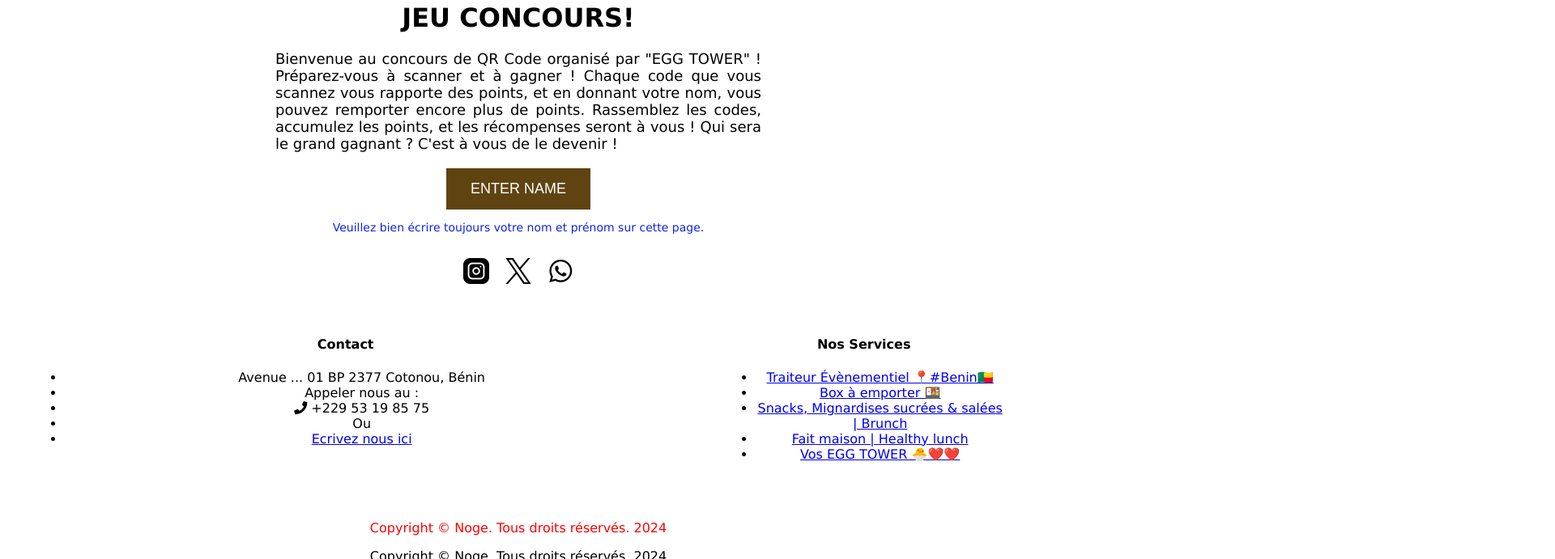
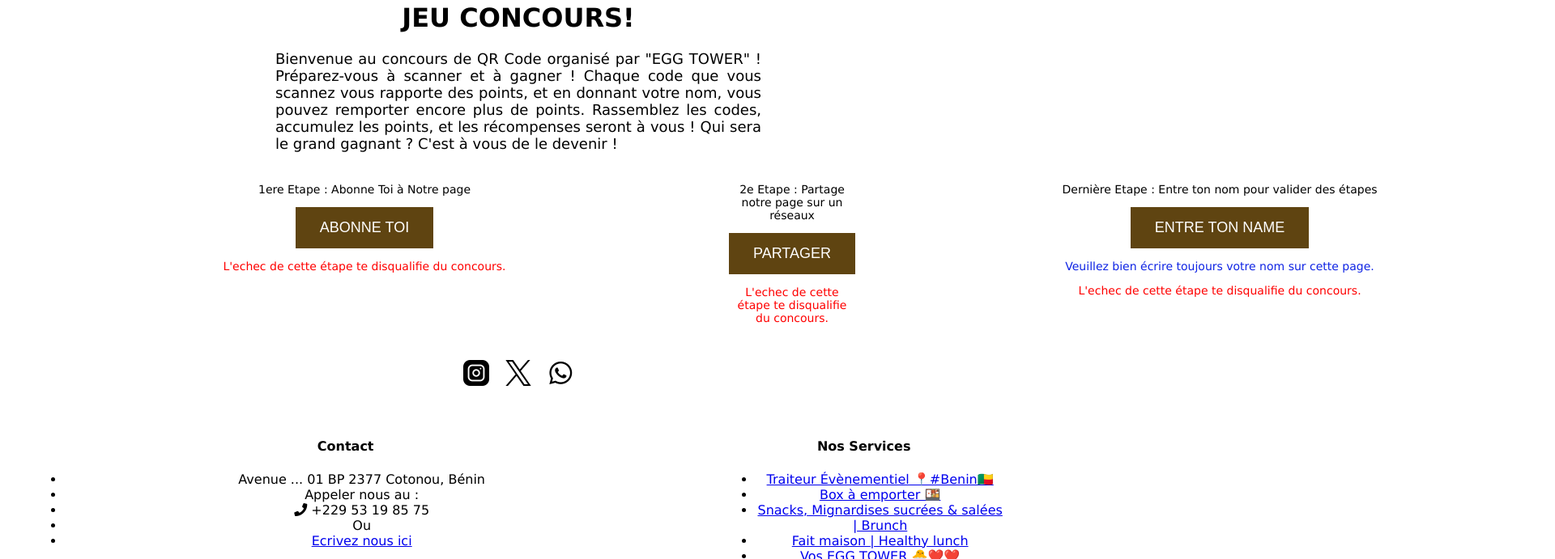
Before and after one commit to JohnBeat2457/Egg_tower, a website: page site/index.html in a window 1280 px wide. Shown: the part 409-1100 px from the top of the page at 81% size, 1920 px wide, since content can reach past the window. Drawn offline with Linux system fonts and the light colour scheme; a small style sheet from the web is missing.

Commit message:
addd buttons abonne toi et suivi

```diff
--- a/site/index.html
+++ b/site/index.html
@@ -89,6 +89,20 @@
             display: grid;
             grid-template-columns: 2fr 1fr;
         }
+        .grid-button {
+            column-width: 200;
+            display: grid;
+            grid-template-columns: 900px 3fr 900px 2fr 1000px 1fr;
+        }
+        .subscribe {
+            grid-column: 1;
+        }
+        .suivie {
+            grid-column: 2;
+        }
+        .name_enter {
+            grid-column: 3;
+        }
         .contact {
             grid-column: 2;
         }
@@ -165,17 +179,35 @@
         <p class="qr_code_text">Bienvenue au concours de QR Code organisé par "EGG TOWER" ! Préparez-vous à scanner et à gagner ! Chaque code que vous scannez vous rapporte des points, et en donnant votre nom, vous pouvez remporter encore plus de points. Rassemblez les codes, accumulez les points, et les récompenses seront à vous ! Qui sera le grand gagnant ? C'est à vous de le devenir !</p>
     </div>
 
-    <div class="enter_name_container">
-        <button onclick="window.location.href='https://forms.office.com/Pages/ResponsePage.aspx?id=DQSIkWdsW0yxEjajBLZtrQAAAAAAAAAAAAMAACL1ZB5UNlo0NFRaMUVHQlpaWVdOSDBQTFc3SzdVNS4u'" style="font-size: 18px; background-color: rgb(95, 68, 17); color: white; padding: 15px 30px; border: none; cursor: pointer;">ENTER NAME</button>
-        <p style="font-size: 14px; color: #0f24e4;">Veuillez bien écrire toujours votre nom et prénom sur cette page.</p>
+    <div class="grid-button">
+        <div class="subscribe">
+            <div class="enter_name_container">
+                <p style="font-size: 14px; color: #000000;">1ere Etape : Abonne Toi à Notre page</p>
+                <button onclick="window.location.href='https://www.instagram.com/the_eaters_box/'" style="font-size: 18px; background-color: rgb(95, 68, 17); color: white; padding: 15px 30px; border: none; cursor: pointer;">ABONNE TOI</button>
+                <p style="font-size: 14px; color: #ff0000;">L'echec de cette étape te disqualifie du concours.</p>
+            </div>
+        </div>
+        <div class="suivie">
+            <div class="enter_name_container">
+                <p style="font-size: 14px; color: #000000;">2e Etape : Partage notre page sur un réseaux </p>
+                <button onclick="window.location.href='https://www.instagram.com/the_eaters_box/?utm_source=ig_web_button_share_sheet'" style="font-size: 18px; background-color: rgb(95, 68, 17); color: white; padding: 15px 30px; border: none; cursor: pointer;">PARTAGER</button>
+                <p style="font-size: 14px; color: #ff0000;">L'echec de cette étape te disqualifie du concours.</p>
+            </div>
+        </div>
+        <div class="name_enter">
+            <div class="enter_name_container">
+                <p style="font-size: 14px; color: #000000;">Dernière Etape : Entre ton nom pour valider des étapes</p>
+                <button onclick="window.location.href='https://forms.office.com/Pages/ResponsePage.aspx?id=DQSIkWdsW0yxEjajBLZtrQAAAAAAAAAAAAMAACL1ZB5UNlo0NFRaMUVHQlpaWVdOSDBQTFc3SzdVNS4u'" style="font-size: 18px; background-color: rgb(95, 68, 17); color: white; padding: 15px 30px; border: none; cursor: pointer;">ENTRE TON NAME</button>
+                <p style="font-size: 14px; color: #0f24e4;">Veuillez bien écrire toujours votre nom sur cette page.</p>
+                <p style="font-size: 14px; color: #ff0000;">L'echec de cette étape te disqualifie du concours.</p>
+            </div>
+        </div>
     </div>
-
     <div class="social_media_icons">
         <a href="https://www.instagram.com/the_eaters_box/"><img src="./insta.png" alt="Instagram" class="social_media_icon"></a>
         <a href="https://open.spotify.com/playlist/5gszelSJPRK0FxRDTHHgcC?si=0fb1b152c37b480b"><img src="./twitter.png" alt="Twitter" class="social_media_icon"></a>
         <a href="https://wa.me/22953198575"><img src="./whatsapp.png" alt="WhatsApp" class="social_media_icon"></a>
     </div>
-
     <div class="grid-container">
         <div class="content2">
             <footer id="footer">
```
